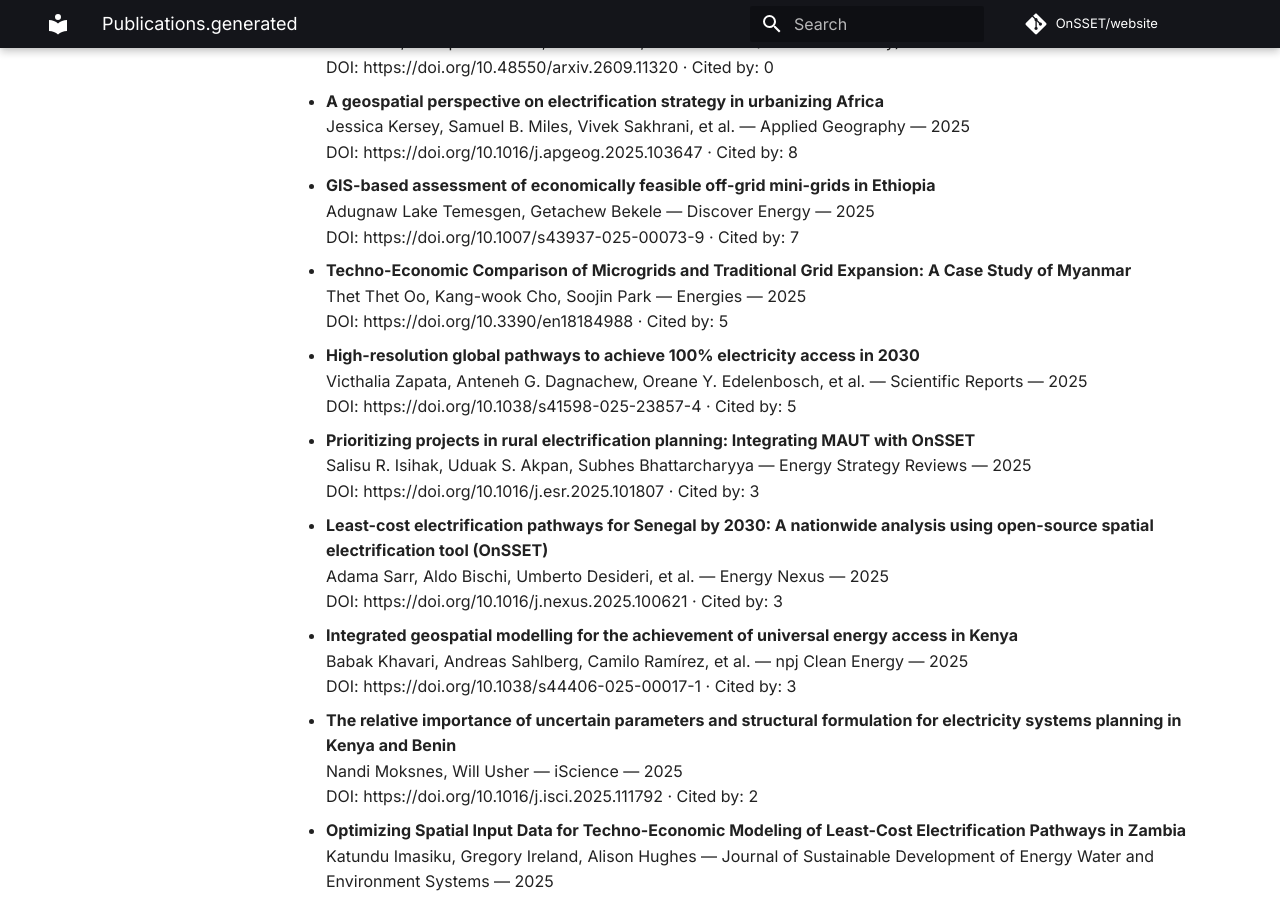
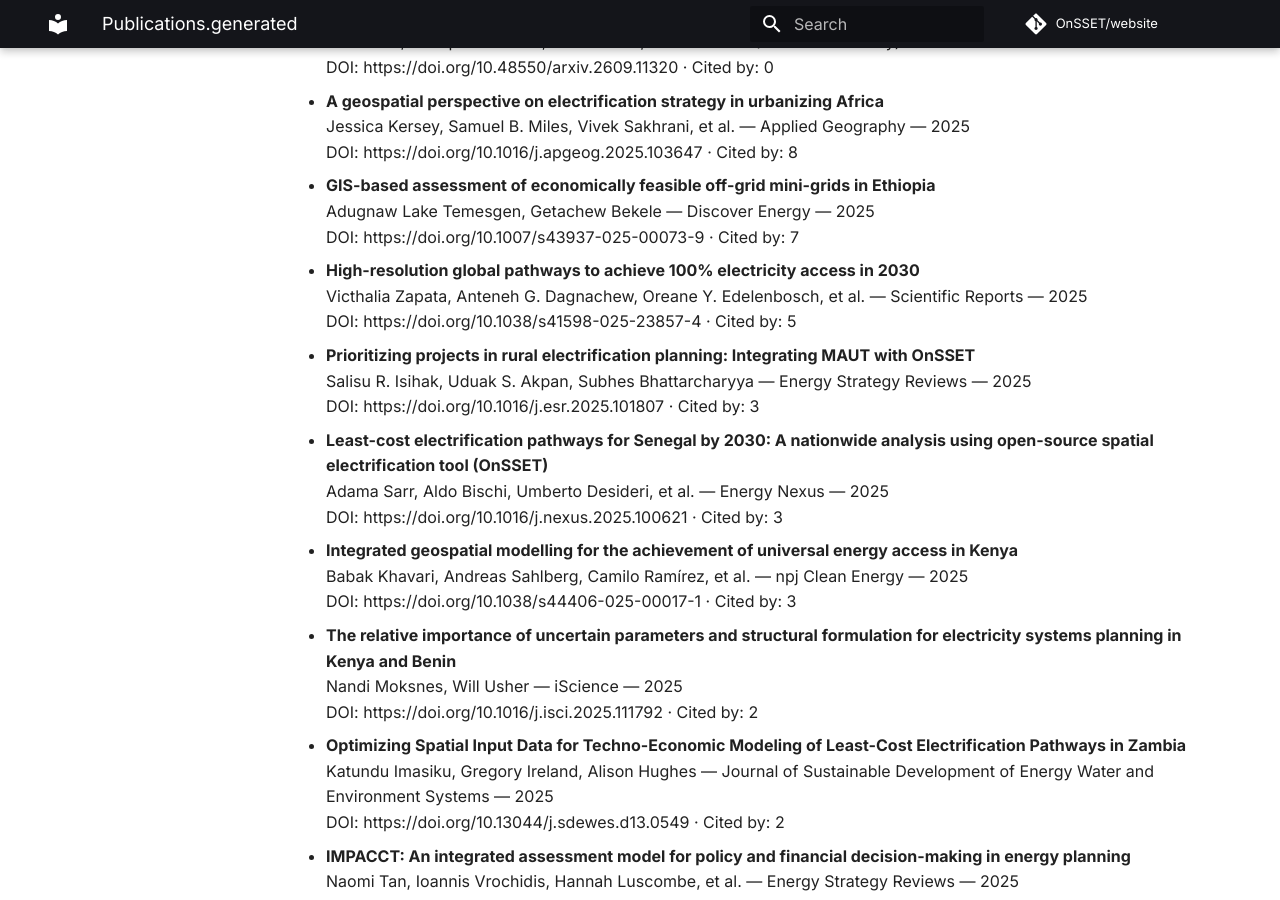
Before and after one commit to OnSSET/website, an MkDocs documentation site: the page built from docs/publications.generated.md, in a window 1280 px wide and 900 px high, scrolled down 8419 px. Built offline with MkDocs 1.6.1 and Material for MkDocs 9.7.7, drawn with Linux system fonts in a browser that asks for light colours; comment, search, counter and statistics services are not loaded; some of the changed text lies outside the part shown.

Commit message:
Auto-update publications

```diff
--- a/docs/publications.generated.md
+++ b/docs/publications.generated.md
@@ -346,10 +346,6 @@ No results found.
   Adugnaw Lake Temesgen, Getachew Bekele — Discover Energy — 2025
   DOI: https://doi.org/10.1007/s43937-025-00073-9 · Cited by: 7
 
-- **Techno-Economic Comparison of Microgrids and Traditional Grid Expansion: A Case Study of Myanmar**
-  Thet Thet Oo, Kang-wook Cho, Soojin Park — Energies — 2025
-  DOI: https://doi.org/10.3390/en18184988 · Cited by: 5
-
 - **High-resolution global pathways to achieve 100% electricity access in 2030**
   Victhalia Zapata, Anteneh G. Dagnachew, Oreane Y. Edelenbosch, et al. — Scientific Reports — 2025
   DOI: https://doi.org/10.1038/s41598-025-23857-4 · Cited by: 5
```
Also changed, not shown: other parts of docs/publications.generated.md (+4 -0 lines).
